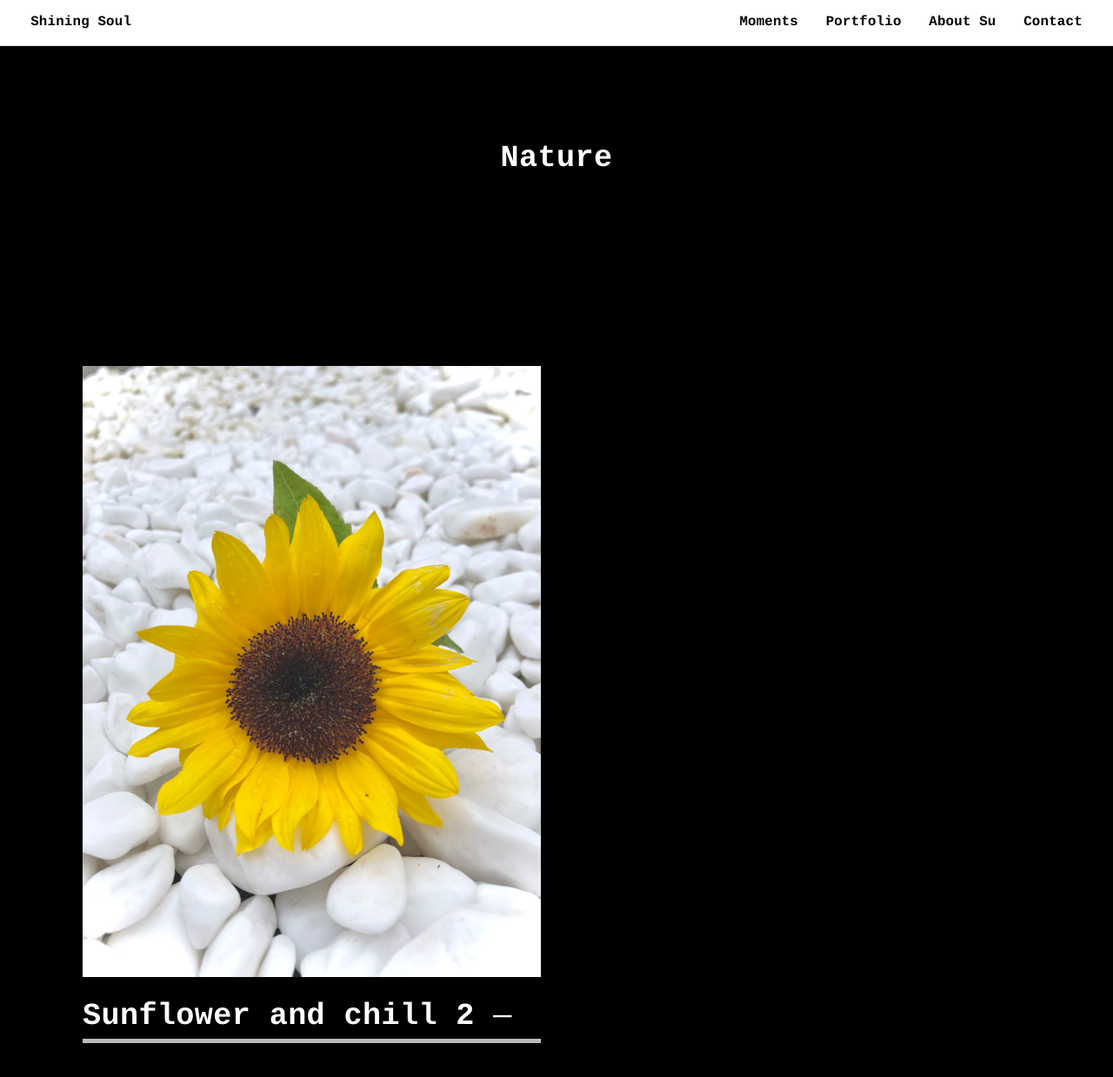
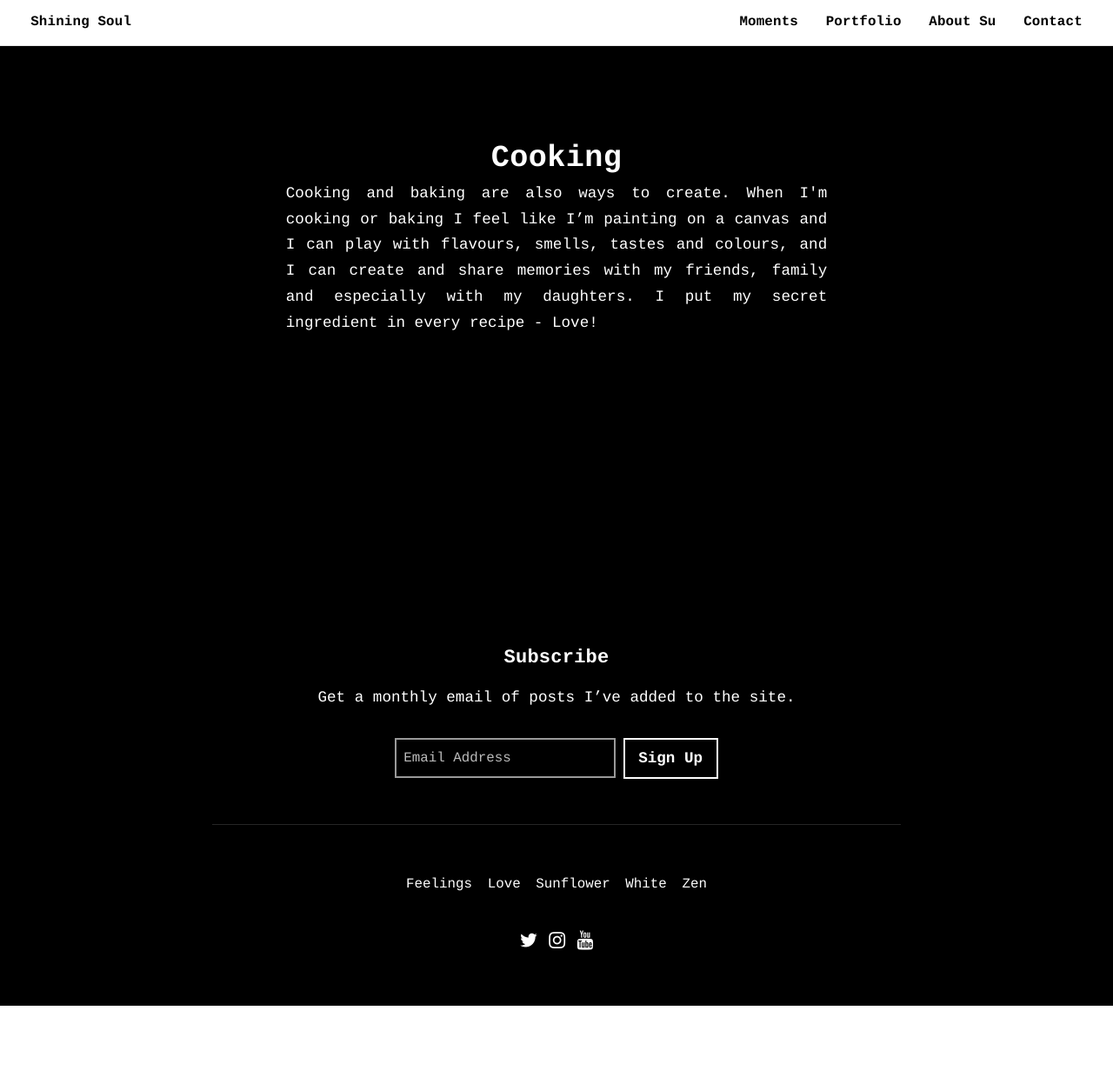
Before and after one commit to sumadruga/sumadruga.github.io, a Jekyll site: the page built from portfolio-cooking.html, in a window 1280 px wide and 1400 px high. Shown: the top 1239 px of the window at 87% size. Built offline with Jekyll 4.4.1, drawn with Linux system fonts in a browser that asks for light colours; a script that is not in the unit is left out; the list of posts is cut into pages by our own code.

Commit message:
Update portfolio structure

```diff
--- a/_assets/scss/components/_portfolio.scss
+++ b/_assets/scss/components/_portfolio.scss
@@ -155,6 +155,7 @@
   h1 {
     font-size: 2.25em;
     line-height: 1.2;
+
   }
 
   h2 {
@@ -165,6 +166,7 @@
   h3 {
     font-size: 1.75em;
     line-height: 1.3;
+    text-align: center;
   }
 
   h4 {
--- a/_layouts/portfolio.html
+++ b/_layouts/portfolio.html
@@ -6,6 +6,7 @@ layout: default
     <div class="post__header section-padding--double">
       <div class="grid-small">
         <h2>{{ page.title }}</h2>
+        <p>{{ page.description }}</p>
       </div>
     </div>
 
--- a/_posts/2023-03-12-portfolio-nature-sunflower.markdown
+++ b/_posts/2023-03-12-portfolio-dance-sunflower.markdown
@@ -1,6 +1,6 @@
 ---
 layout: portfolio-item
-type: nature
+type: dance
 title: "Sunflower and chill 2"
 date: 2023-03-12
 description: Let's leave our problems behind and just appreciate the beauty and simplicity of Sunflowers on a white canvas!  2
--- a/admin/config.yml
+++ b/admin/config.yml
@@ -17,7 +17,7 @@ collections:
     slug: "{{year}}-{{month}}-{{day}}-{{slug}}" # Filename template, e.g., YYYY-MM-DD-title.md
     fields: # The fields for each document, usually in front matter
       - {label: "Layout", name: "layout", required: true, widget: "select", options: ["post", "portfolio-item"], default: "post"}
-      - {label: "Type", name: "type", required: false, widget: "select", options: ["nature", "instagram"]}
+      - {label: "Type", name: "type", required: false, widget: "select", options: ["dance", "photo", "cooking"]}
       - {label: "Title", name: "title", required: true, widget: "string"}
       - {label: "Publish Date", name: "date", required: true, widget: "datetime"}
       - {label: "Featured Image", name: "image", widget: "image"}
--- a/portfolio-nature.html
+++ b/portfolio-cooking.html
@@ -1,6 +1,7 @@
 ---
 layout: portfolio
-title: Nature
+title: Cooking
+description: Cooking and baking are also ways to create. When I'm cooking or baking I feel like I’m painting on a canvas and I can play with flavours, smells, tastes and colours, and I can create and share memories with my friends, family and especially with my daughters. I put my secret ingredient in every recipe - Love!
 pagination:
   enabled: true
 ---
@@ -12,7 +13,7 @@ pagination:
       {% for post in paginator.posts %}
 
         <!-- The tag below includes the markup for each post - partials/post-card.html -->
-        {% if post.layout == 'portfolio-item' and post.type == 'nature' %}
+        {% if post.layout == 'portfolio-item' and post.type == 'cooking' %}
          {% include post-card.html %}
         {% endif %}
 
```
Also changed, not shown: portfolio-dance.html (added, +25 -0 lines), portfolio-photo.html (added, +25 -0 lines), portfolio.html (+18 -21 lines), assets/css/app.min.css.
